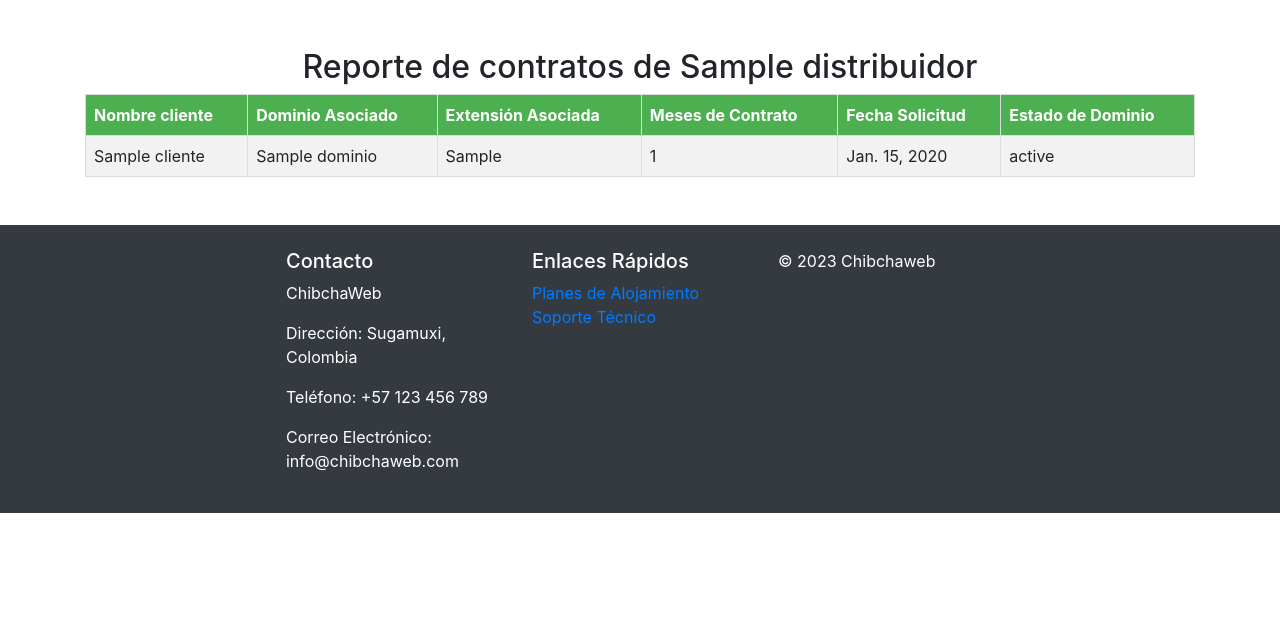
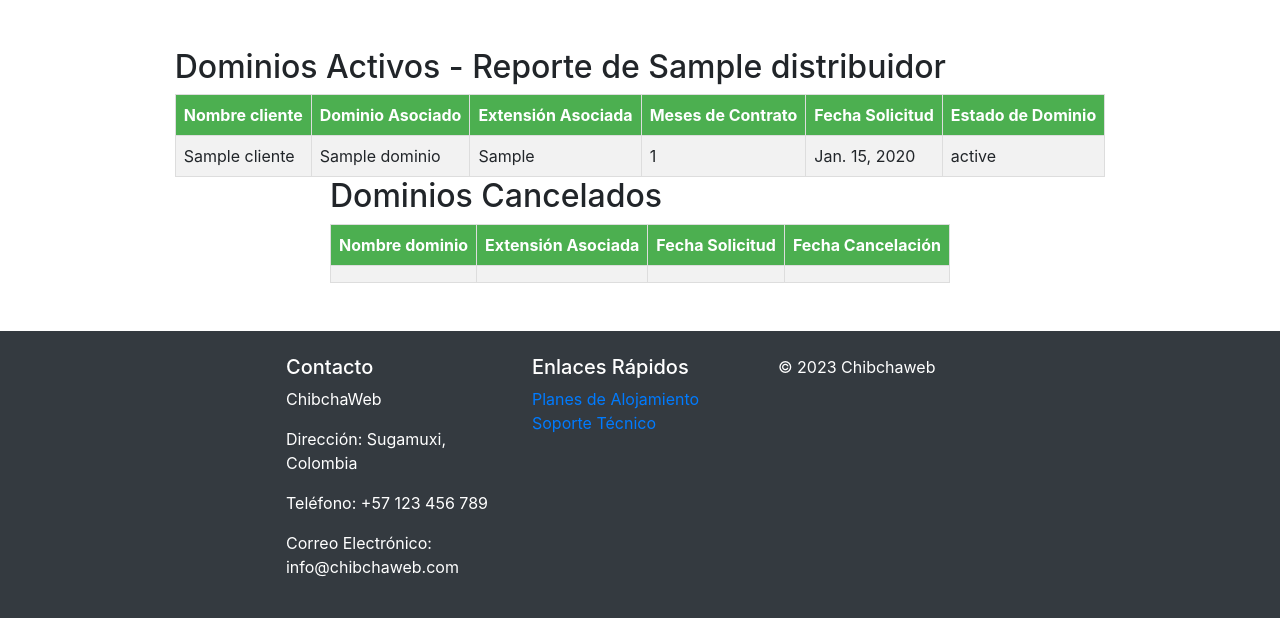
Before and after one commit to ardila-jonathan/ProyectoPatones, a Django app: page /distribuidor/reporte_contrato/1/ in a window 1280 px wide. Shown: the part 67-685 px from the top of the page. Run offline with Django 4.2, Linux system fonts and the light colour scheme; tables that the repository leaves empty hold one stand-in row (values such as "Sample post"); lists and menus that the app fills with data are empty; some libraries are stand-ins or nearby versions.

Commit message:
repContratos

```diff
--- a/ChibchaWeb/chibchaweb_django/templates/repContratos.html
+++ b/ChibchaWeb/chibchaweb_django/templates/repContratos.html
@@ -40,7 +40,8 @@
 </head>
 
 <body>
-  <h2>Reporte de contratos de {{distribuidor.nombreDistribuidor}}</h2>
+  <section>
+  <h2>Dominios Activos - Reporte de {{distribuidor.nombreDistribuidor}}</h2>
   {% if datos_clientes %}
     <table>
         <tr>
@@ -68,6 +69,24 @@
   {% else %}
     <h2>No se encontraron contratos</h2>
   {% endif %}
+</section>
+<section>
+  <h2>Dominios Cancelados</h2>
+  <table>
+    <tr>
+        <th>Nombre dominio</th>
+        <th>Extensión Asociada</th>
+        <th>Fecha Solicitud</th>
+        <th>Fecha Cancelación</th>
+    </tr>
+    <tr>
+      <td></td>
+      <td></td>
+      <td></td>
+      <td></td>
+    </tr>
+  </table>
+</section>
   <a href="{% url 'dashboard' %}" class="btn-volver">Volver</a>
 </body>
 
```
